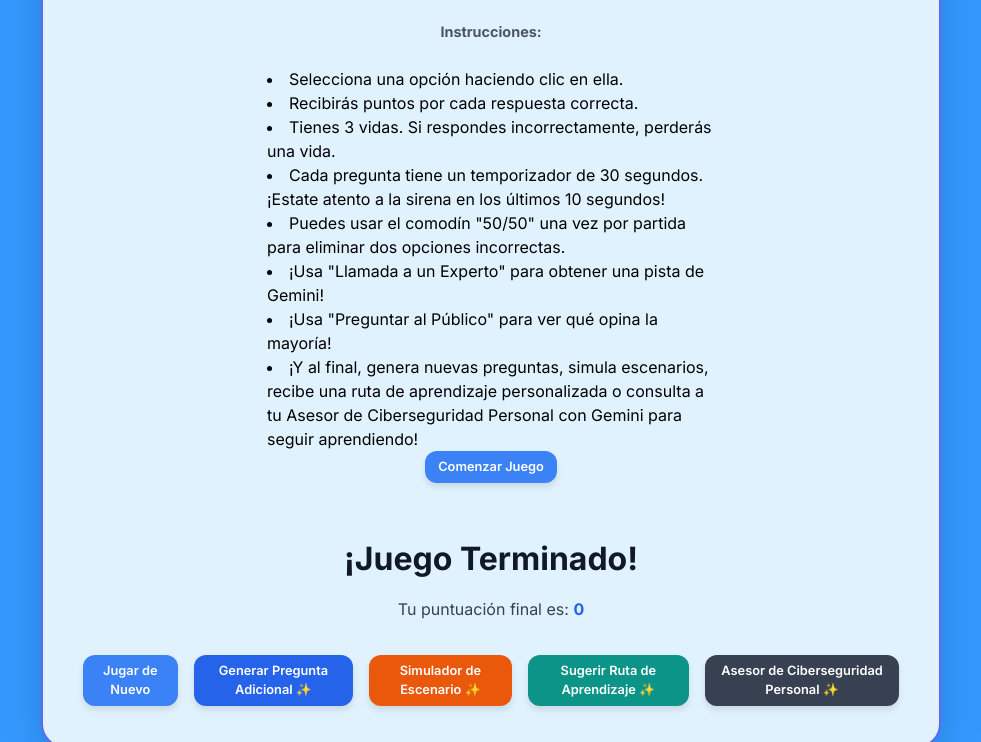
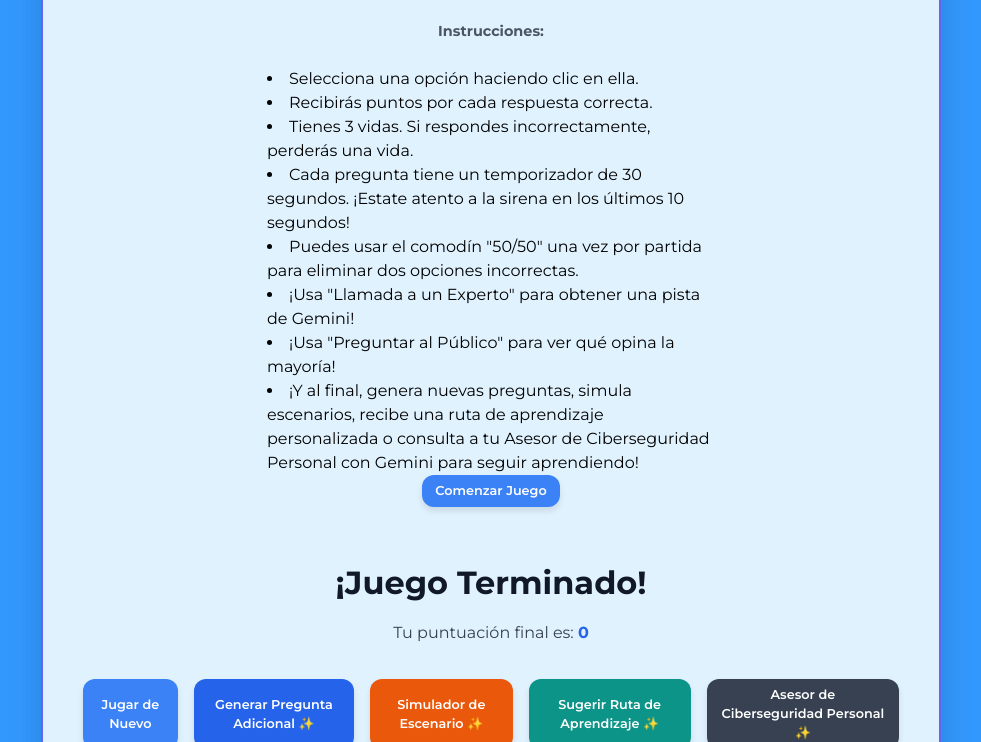
Before and after one commit to demostocles1/Maestro_Ciberseguridad, a plain HTML site: page index.html in a window 1280 px wide. Shown: the part 165-907 px from the top of the page, without its empty margins (149-1130 px from the left). Drawn offline with nearby package versions, Linux system fonts and the light colour scheme.

Commit message:
Update index.html

```diff
--- a/index.html
+++ b/index.html
@@ -6,10 +6,10 @@
     <title>Maestro de la Ciberseguridad</title>
     <!-- Tailwind CSS CDN -->
     <script src="https://cdn.tailwindcss.com"></script>
-    <link href="https://fonts.googleapis.com/css2?family=Inter:wght@400;600;700&display=swap" rel="stylesheet">
+    <link href="https://fonts.googleapis.com/css2?family=Montserrat:wght@400;600;700&display=swap" rel="stylesheet">
     <style>
         body {
-            font-family: 'Inter', sans-serif;
+            font-family: 'Montserrat', sans-serif;
             background-color: #3399ff; /* Light Indigo 200 background for a more vibrant feel */
             display: flex;
             justify-content: center;
```
